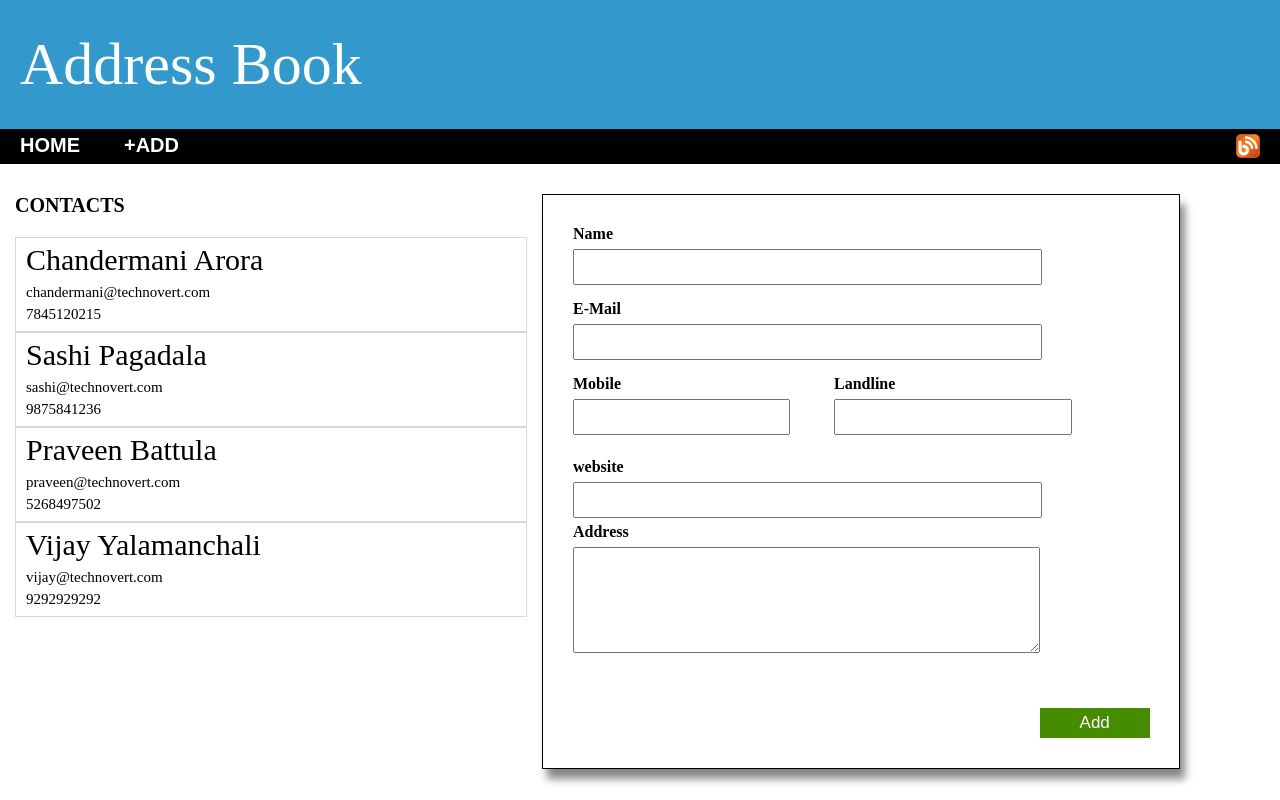
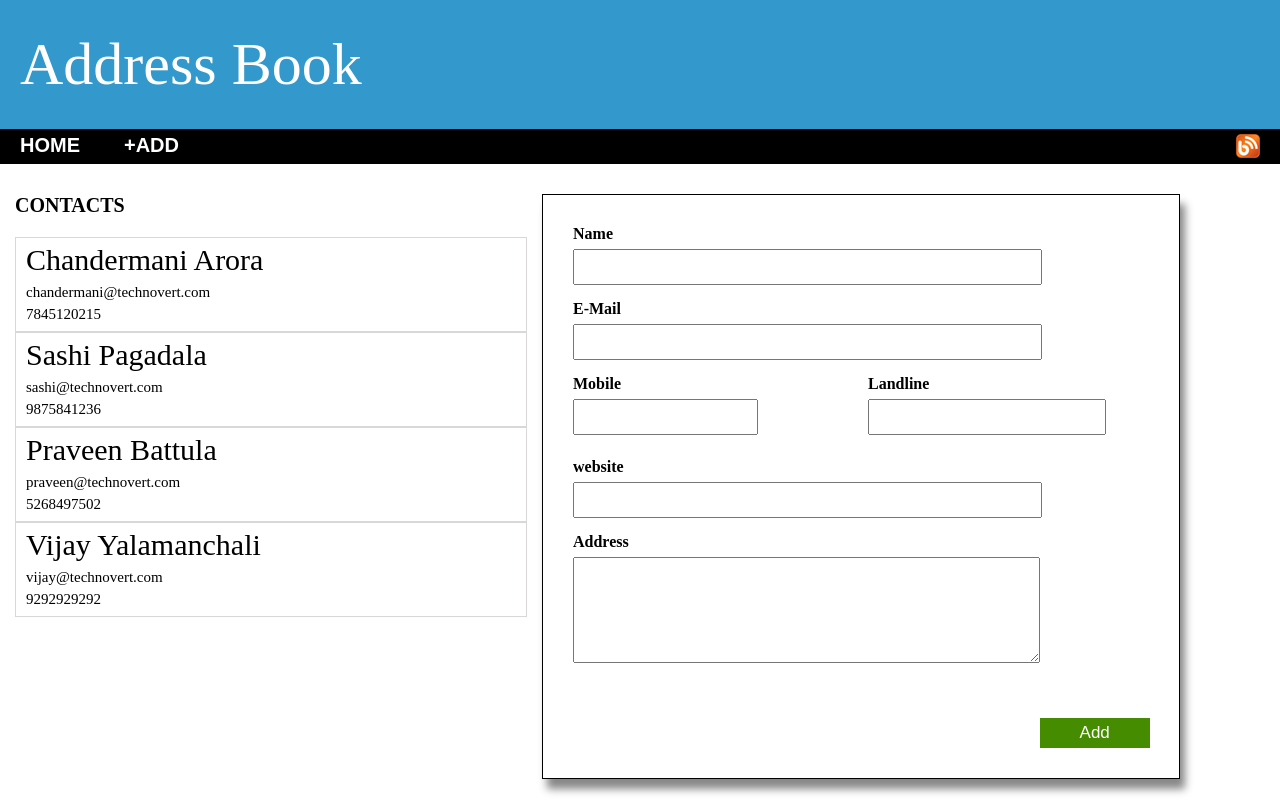
Before and after one commit to arpanmahapatra/addressbook, a plain HTML site: page addressbook/index.html in a window 1280 px wide. Both pictures are taken after a click on the button "+ADD". Drawn offline with Linux system fonts and the light colour scheme.

Commit message:
minor changes in the form

```diff
--- a/addressbook/index.html
+++ b/addressbook/index.html
@@ -49,7 +49,7 @@
 
     <p id="sel-mobile"><b>Mobile:</b> <span id="sel-mobile1"></span></p>
 
-    <p id="sel-landline"><b> Landline:</b><span id="sel-landline1"></span></p>
+    <p id="sel-landline"><b>Landline:</b><span id="sel-landline1"></span></p>
 
     <p id="sel-website"><b>Website:</b> <span id="sel-website1"></span></p>
 
@@ -58,11 +58,11 @@
 
 
 
-    <div class="add-contact" id="addContact">
+    <form class="add-contact" id="addContact">
         <div class="namee"><label for="fullname"  ><b>Name</b></label><br><input type="text" id="namee"><span class="error"><p id="name_error"></p></span></div>
         <div class="email"><label for="email"><b>E-Mail</b></label><br><input type="text" id="email" class="formFields"><span class="error"><p id="email_error"></p></span></div>
-        <div class="mobile"><label for="mobile"><b>Mobile</b></label><br><input type="number" min='10' max='10'id="mobile" class="formFields"><span class="error"><p id="mobile_error"></p></span></div>
-            <div class="landline"><label for="landline"><b>Landline</b></label><br><input type="number" min='10' max='10' id="landline" class="formFields"><span class="error"><p id="landline_error"></p></span></div>
+        <div class="mobile"><label for="mobile"><b>Mobile</b></label><br><input type="number" id="mobile" class="formFields"><span class="error"><p id="mobile_error"></p></span></div>
+            <div class="landline"><label for="landline"><b>Landline</b></label><br><input type="number"  id="landline" class="formFields"><span class="error"><p id="landline_error"></p></span></div>
           <br>  <div class="website"><label for="website"  ><b>website</b></label><br><input type="text" id="website"><span class="error"><p id="website_error"></p></span></div>
         <div class="address"><label for="address"><b>Address</b></label><br><textarea name="address" id="address" cols="30" rows="10" class="formFields"></textarea><span class="error"><p id="address_error"></p></span></div>
 
@@ -72,7 +72,7 @@
         <div class="name"><button class="submit" id="Add">Add</button>
     </div>
 
-</div>
+</form>
 <!-- <div class="add-contact2" id="addContact2">
     <div class="namee"><label for="fullname"  ><b>Name</b></label><br><input type="text" id="namee2"><span class="error"><p id="name_error2"></p></span></div>
     <div class="email"><label for="email"><b>E-Mail</b></label><br><input type="text" id="email2" class="formFields"><span class="error"><p id="email_error2"></p></span></div>
--- a/addressbook/style.css
+++ b/addressbook/style.css
@@ -150,9 +150,9 @@ input[type=number] {
 
 .mobile > input{
 
-    width: 80%;
+    width: 60%;
     height: 30px;
-    margin:6px 220px 0px 0px;
+    margin:6px 110px 0px 0px;
 
 }
 .landline > input{
@@ -167,7 +167,7 @@ input[type=number] {
 .website > input{
     width: 80%;;
     height: 30px;
-    margin:6px 0px 0px 0px;
+    margin:6px 0px 10px 0px;
 
 }
 
@@ -207,6 +207,9 @@ input[type=number] {
     height: 100px;
     margin:6px 0px 0px 0px;
 
+}
+.address > label > b{
+    margin-top:10px;
 }
 #mobile_error{
     margin:5px 0px 0px 0px; color: red;
```
